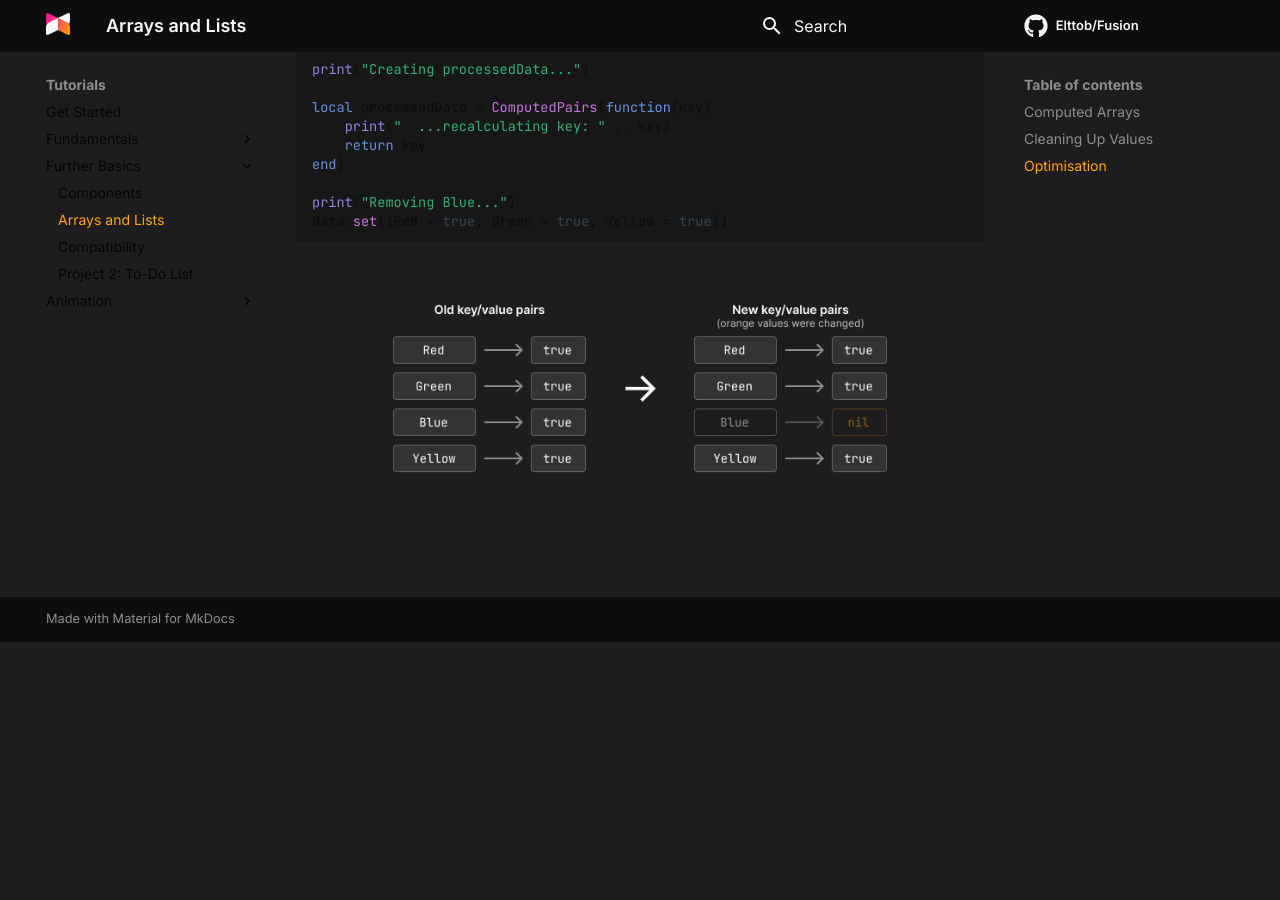
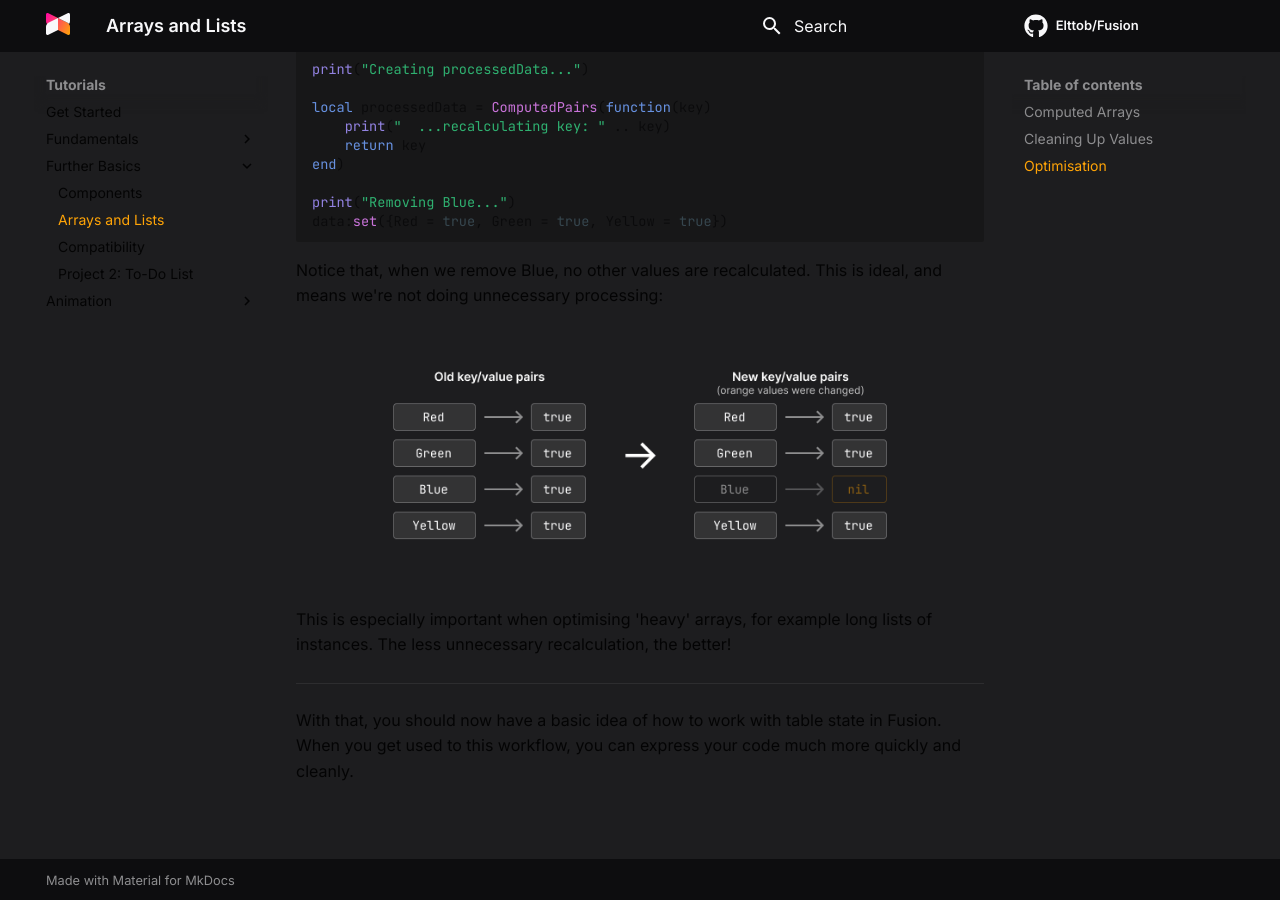
Before and after one commit to dphfox/Fusion, an MkDocs documentation site: the page built from docs/tutorials/further-basics/arrays-and-lists.md, in a window 1280 px wide and 900 px high, scrolled down 4228 px. Built offline with MkDocs 1.6.1 and Material for MkDocs 9.7.7, drawn with Linux system fonts in a browser that asks for light colours; comment, search, counter and statistics services are not loaded; before the commit the page ends 4870 px from its top, so only the background shows below that.

Commit message:
Add summary to Arrays and Lists

````diff
--- a/docs/tutorials/further-basics/arrays-and-lists.md
+++ b/docs/tutorials/further-basics/arrays-and-lists.md
@@ -231,4 +231,16 @@ them stable, because they won't be affected by other insertions or removals:
 	Removing Blue...
 	```
 
+Notice that, when we remove Blue, no other values are recalculated. This is
+ideal, and means we're not doing unnecessary processing:
+
 ![Diagram showing stable keys](StableKeys.png)
+
+This is especially important when optimising 'heavy' arrays, for example long
+lists of instances. The less unnecessary recalculation, the better!
+
+-----
+
+With that, you should now have a basic idea of how to work with table state in
+Fusion. When you get used to this workflow, you can express your code much more
+quickly and cleanly.
````
